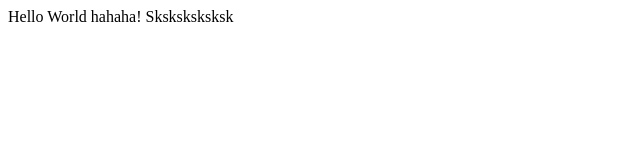
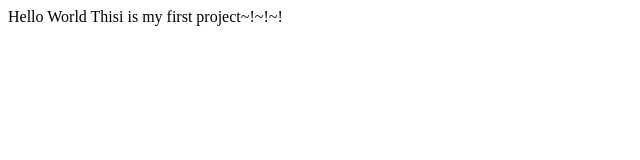
Before and after one commit to PrimeTimeTran/g-Site, a Gatsby site: page / in a window 1280 px wide. Shown: the full height of the page, 0-640 px from the left. Built offline with nearby package versions, Linux system fonts and the light colour scheme; Gatsby itself is replaced by a stand-in of ours.

Commit message:
Test config again

```diff
--- a/src/pages/index.js
+++ b/src/pages/index.js
@@ -1,5 +1,5 @@
 import React from "react"
 
 export default function Home() {
-  return <div>Hello World hahaha! Sksksksksksk</div>
+  return <div>Hello World Thisi is my first project~!~!~!</div>
 }
```
